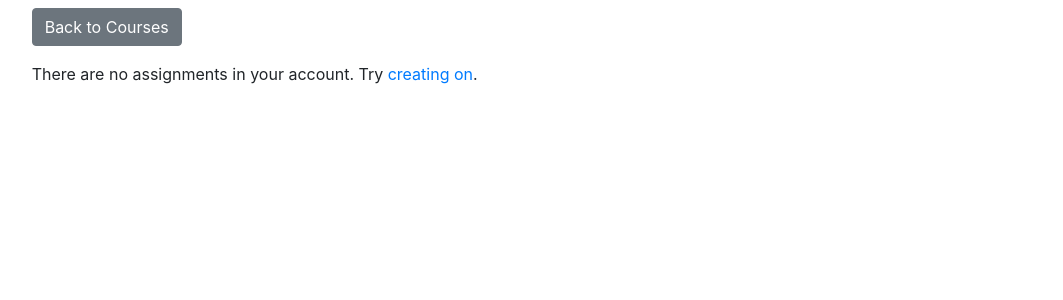
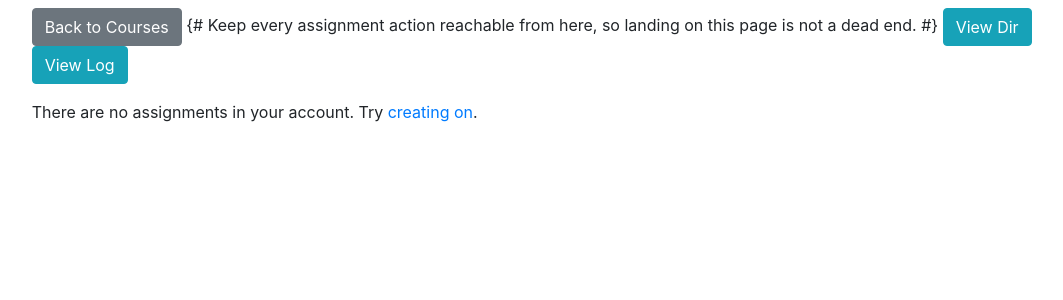
Before and after one commit to athina-edu/athina, a Django app: template athina_web/templates/assignments/assignment_view.html in a window 1280 px wide. Shown: the part 80-380 px from the top of the page, without its empty margins (90-1153 px from the left). Run offline with Django 3.2, Linux system fonts and the light colour scheme; the template is opened without the code that fills it, so the values that code supplies are empty; some libraries are stand-ins or nearby versions.

Commit message:
Make the assignment results page a full management page
Landing on an assignment showed only Test / Plagiarism / Force Rerun, with no
way to reach the directory, log, or assignment settings — the actions existed
only on the home page, so the page was a dead end.

- Add View Dir, View Log, Edit Assignment and Students to the top of the
  assignment results page, gated on can_manage so TAs keep the read-only set.
- Add View Dir and View Log to the course detail assignment rows for the same
  reason.
- Pass can_manage from assignment_view (it previously passed only can_force).

```diff
--- a/athina_web/assignments/views.py
+++ b/athina_web/assignments/views.py
@@ -565,7 +565,10 @@ def assignment_view(request, assignment_id):
                                                                 # owner/superuser-only; hide it otherwise so TAs
                                                                 # are not shown a button that 404s.
                                                                 "can_force": (assignment.owner == request.user.id
-                                                                              or request.user.is_superuser)})
+                                                                              or request.user.is_superuser),
+                                                                # Same actions as the home page so this page is
+                                                                # self-sufficient rather than a dead end.
+                                                                "can_manage": _user_can_manage_courses(request.user)})
 
 
 @login_required
--- a/athina_web/templates/assignments/assignment_view.html
+++ b/athina_web/templates/assignments/assignment_view.html
@@ -22,6 +22,16 @@
     <a class="btn btn-secondary" href="{% url 'assignments:course_detail' course_id=assignment.course.pk %}">Back to Course</a>
     {% else %}
     <a class="btn btn-secondary" href="{% url 'assignments:assignments' %}">Back to Courses</a>
+    {% endif %}
+    {# Keep every assignment action reachable from here, so landing on this page
+       is not a dead end. #}
+    <a class="btn btn-info" href="{% url 'filemanager:index' inner_path=assignment.name %}">View Dir</a>
+    <a class="btn btn-info" href="{% url 'assignments:assignment_log' assignment_id=assignment.pk %}">View Log</a>
+    {% if can_manage %}
+    <a class="btn btn-warning" href="{% url 'assignments:assignment_edit' assignment_id=assignment.pk %}">Edit Assignment</a>
+    {% endif %}
+    {% if assignment.course %}
+    <a class="btn btn-info" href="{% url 'assignments:student_list' course_id=assignment.course.pk %}">Students</a>
     {% endif %}
 </div>
 
--- a/athina_web/templates/assignments/course_detail.html
+++ b/athina_web/templates/assignments/course_detail.html
@@ -40,6 +40,8 @@
 <td>{{ assignment.active|yesno:"Active,Inactive" }}</td>
 <td>
 <a class="btn btn-info btn-sm" href="{% url 'assignments:assignment_view' assignment_id=assignment.pk %}">View Users</a>
+<a class="btn btn-info btn-sm" href="{% url 'filemanager:index' inner_path=assignment.name %}">View Dir</a>
+<a class="btn btn-info btn-sm" href="{% url 'assignments:assignment_log' assignment_id=assignment.pk %}">View Log</a>
 {% if can_manage %}<a class="btn btn-warning btn-sm" href="{% url 'assignments:assignment_edit' assignment_id=assignment.pk %}">Edit</a>{% endif %}
 </td>
 </tr>
```
